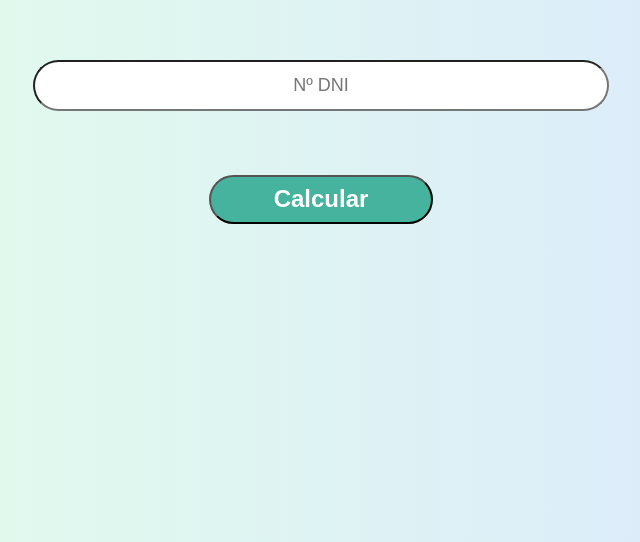
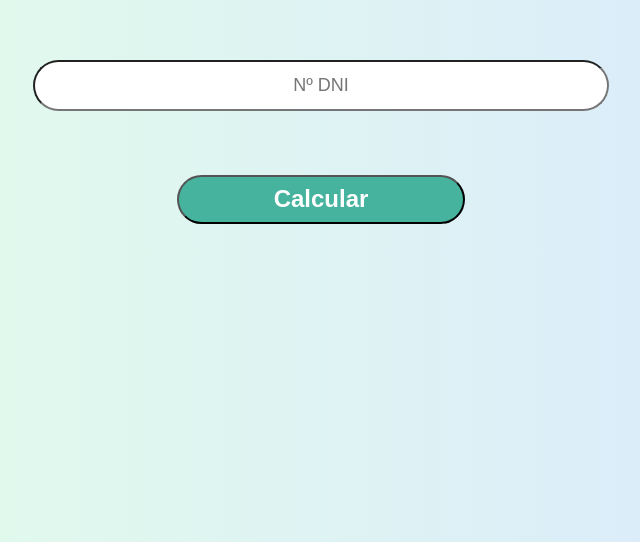
Before and after one commit to MuneebGulzar/letra-dni, a React (Create React App) app: page / in a window 1280 px wide. Shown: the part 258-800 px from the top of the page, without its empty margins (319-959 px from the left). Built offline with nearby package versions, Linux system fonts and the light colour scheme.

Commit message:
modified:   src/StyledComponents/StyledForm.js

```diff
--- a/src/StyledComponents/StyledForm.js
+++ b/src/StyledComponents/StyledForm.js
@@ -25,7 +25,7 @@ export const StyledInput = styled.input`
 `;
 
 export const StyledButton = styled.button`
-    width: 35%;
+    width: 45%;
     background-color: #45B39D;
     color: #ffffff;
     margin-top: 10%;
@@ -33,4 +33,6 @@ export const StyledButton = styled.button`
     border-radius: 50px;
     font-size: 24px;
     font-weight: 900;
+
+
 `;
```
